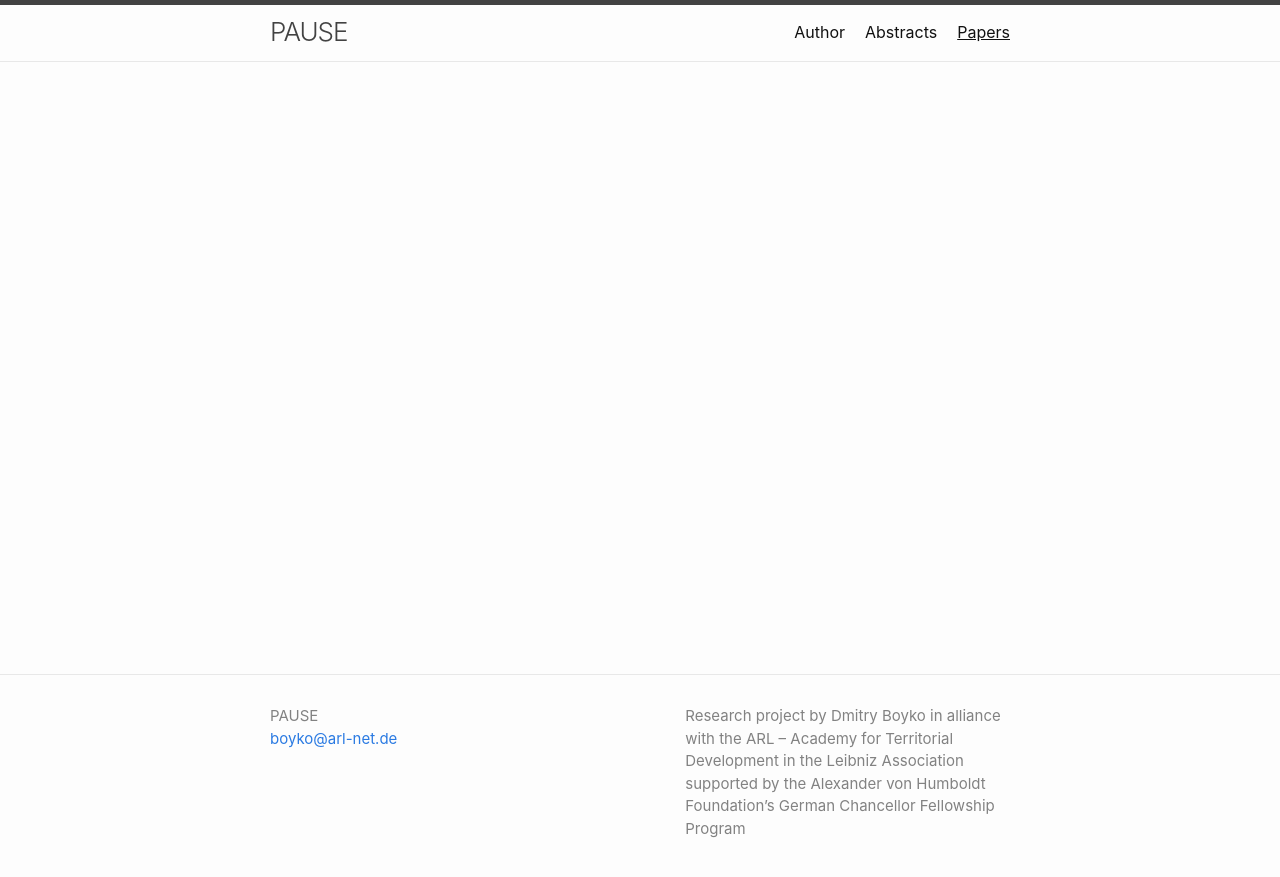
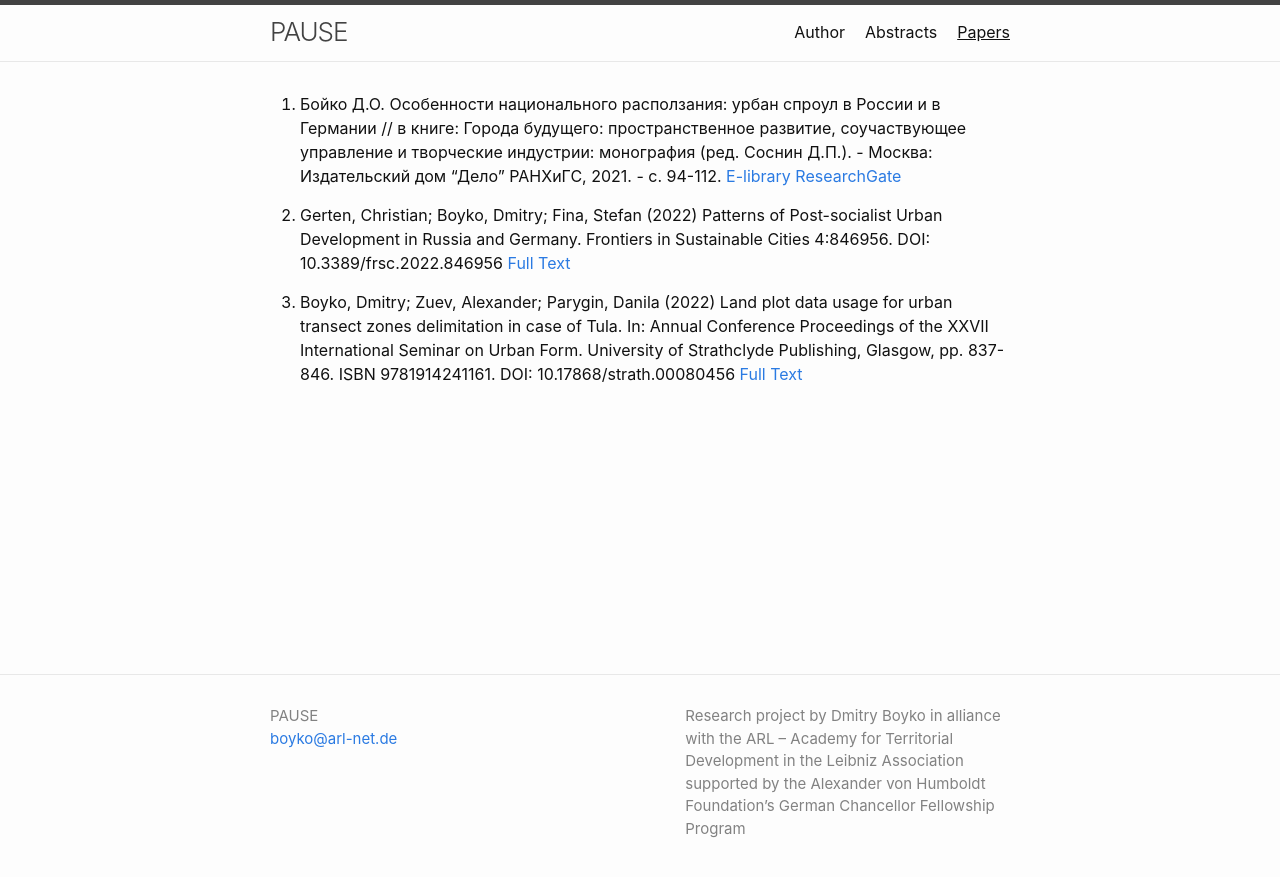
Before and after one commit to boikod/pause, a Jekyll site: the page built from papers.md, in a window 1280 px wide. Shown: the top 877 px of the page. Built offline with Jekyll 4.4.1, drawn with Linux system fonts in a browser that asks for light colours.

Commit message:
Update papers.md

```diff
--- a/papers.md
+++ b/papers.md
@@ -3,3 +3,13 @@ layout: page
 permalink: /blog/
 title: Papers
 ---
+
+1. Бойко Д.О. Особенности национального расползания: урбан спроул в России и в Германии // в книге: Города будущего: пространственное развитие, соучаствующее управление и творческие индустрии: монография (ред. Соснин Д.П.). - Москва: Издательский дом "Дело" РАНХиГС, 2021. - с. 94-112.
+[E-library](https://elibrary.ru/item.asp?id=48240304&pff=1)
+[ResearchGate](https://www.researchgate.net/publication/358549457_Osobennosti_nacionalnogo_raspolzania_urban_sproul_v_Rossii_i_v_Germanii)
+
+2. Gerten, Christian; Boyko, Dmitry; Fina, Stefan (2022) Patterns of Post-socialist Urban Development in Russia and Germany. Frontiers in Sustainable Cities 4:846956. DOI: 10.3389/frsc.2022.846956
+[Full Text](https://www.frontiersin.org/articles/10.3389/frsc.2022.846956/full)
+
+3. Boyko, Dmitry; Zuev, Alexander; Parygin, Danila (2022) Land plot data usage for urban transect zones delimitation in case of Tula. In: Annual Conference Proceedings of the XXVII International Seminar on Urban Form. University of Strathclyde Publishing, Glasgow, pp. 837-846. ISBN 9781914241161. DOI: 10.17868/strath.00080456
+[Full Text](https://strathprints.strath.ac.uk/80456/)
```
